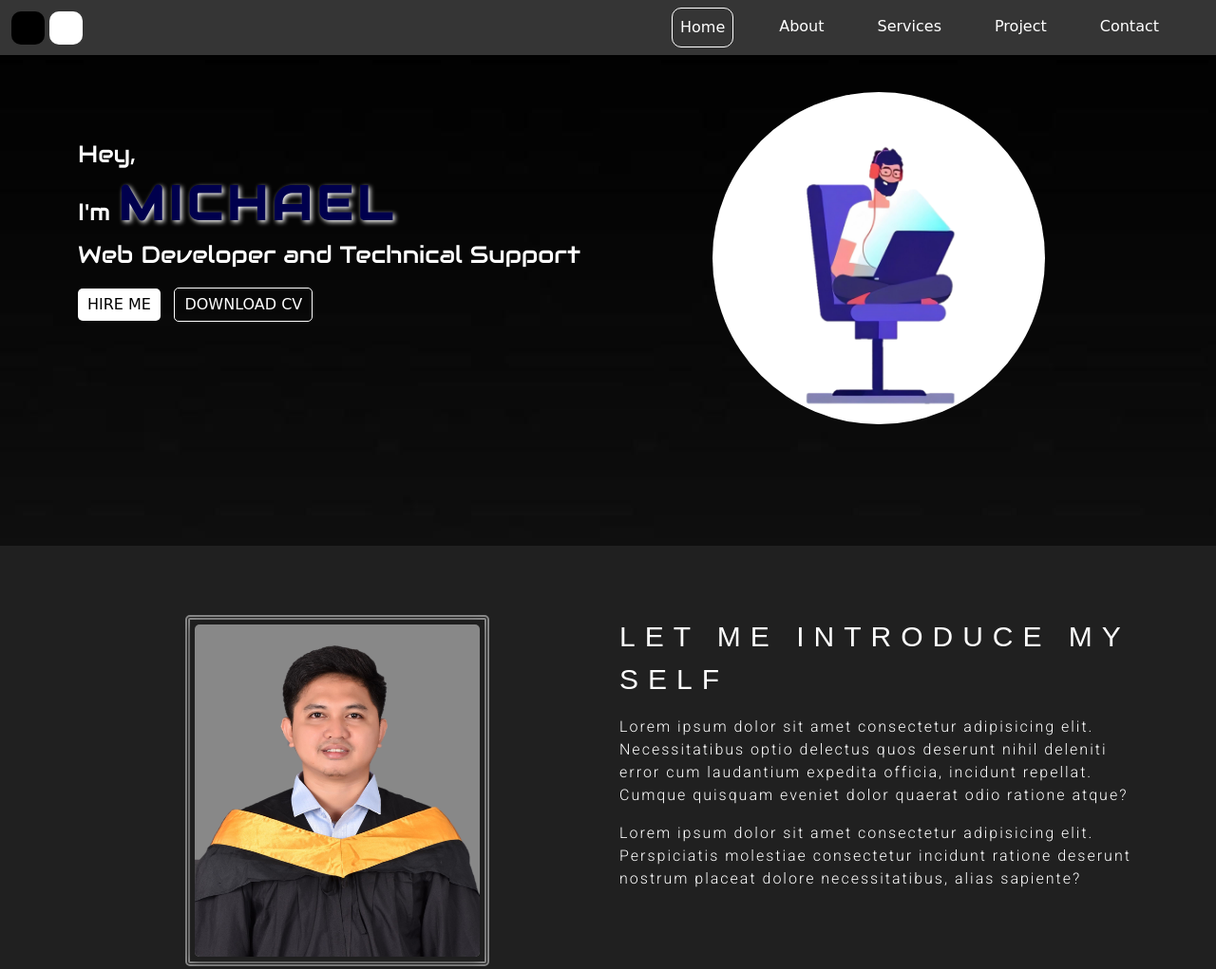
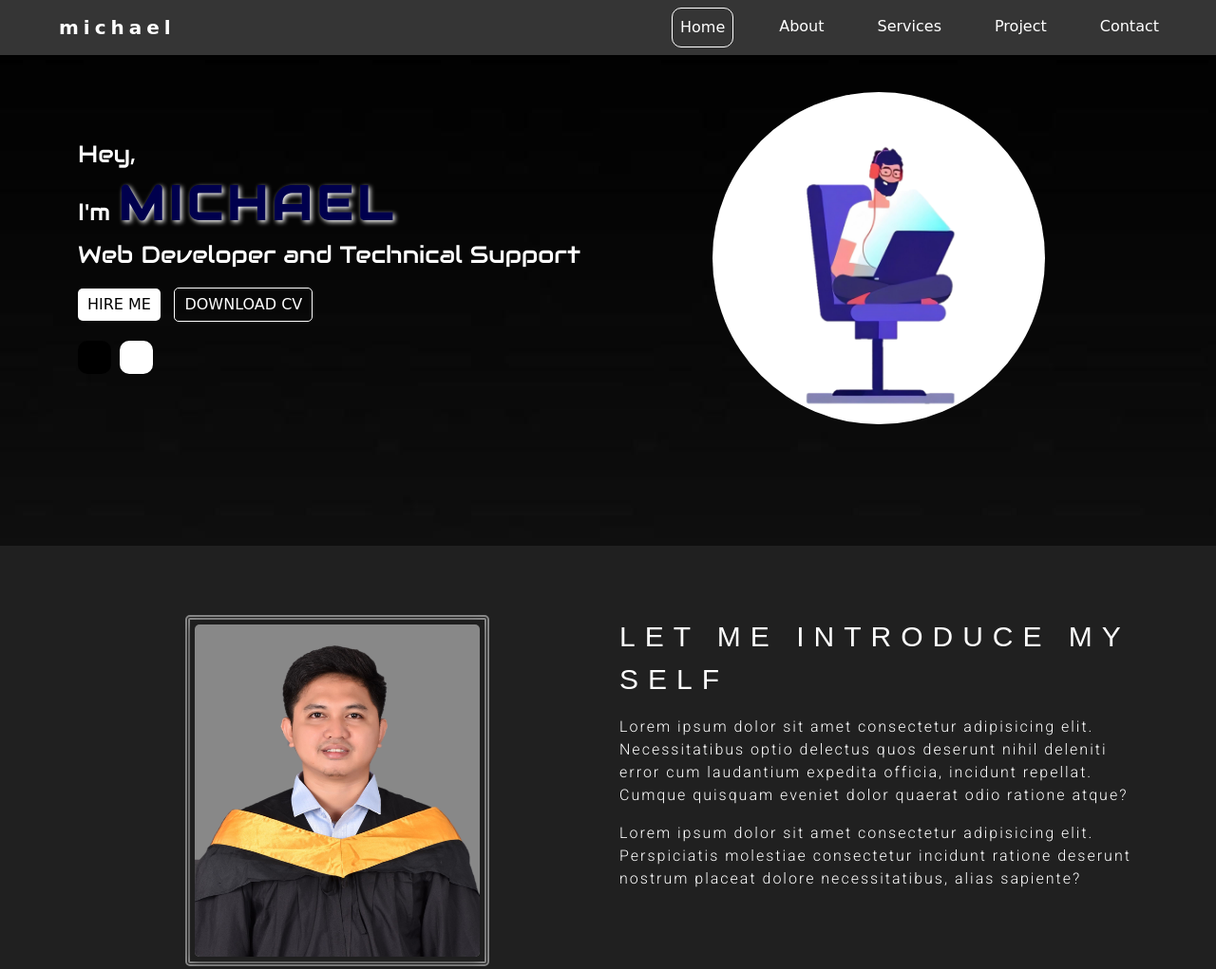
Before and after one commit to mhakemendez/portfolio, a plain HTML site: page index.html in a window 1280 px wide. Shown: the top 1021 px of the page at 95% size. Drawn offline with nearby package versions, Linux system fonts and the light colour scheme; a web font is replaced by a local one.

Commit message:
edit html

```diff
--- a/index.html
+++ b/index.html
@@ -28,9 +28,7 @@
         <div class="main-menu">
             <nav class="navbar fixed-top navbar-expand-lg navbar-dark my-nav">
                 <div class="container-fluid">
-
-                    <button class="side-thme side-dark" id="dark"></button>
-                    <button class="side-thme light-side" id="light"></button>
+                    <a class="navbar-brand" href="#home">michael</a>
                     <button class="navbar-toggler" type="button" data-bs-toggle="collapse" data-bs-target="#navbarNav" aria-controls="navbarNav" aria-expanded="false" aria-label="Toggle navigation">
                         <i class="fas fa-bars"></i>
                     </button>
@@ -74,6 +72,10 @@
                     <div class="btn-area">
                         <button class="landing-btn hire-btn" type="button"> HIRE ME</button>
                         <button class="landing-btn cv-btn" type="button"> DOWNLOAD CV</button>
+                    </div>
+                    <div class="btn-mode">
+                        <button class="side-thme side-dark" id="dark"></button>
+                        <button class="side-thme light-side" id="light"></button>
                     </div>
                 </div>
                 <div class="col-lg-6 col-10 landing-col d-flex justify-content-center" data-aos="fade-up" data-aos-duration="2000">
```
